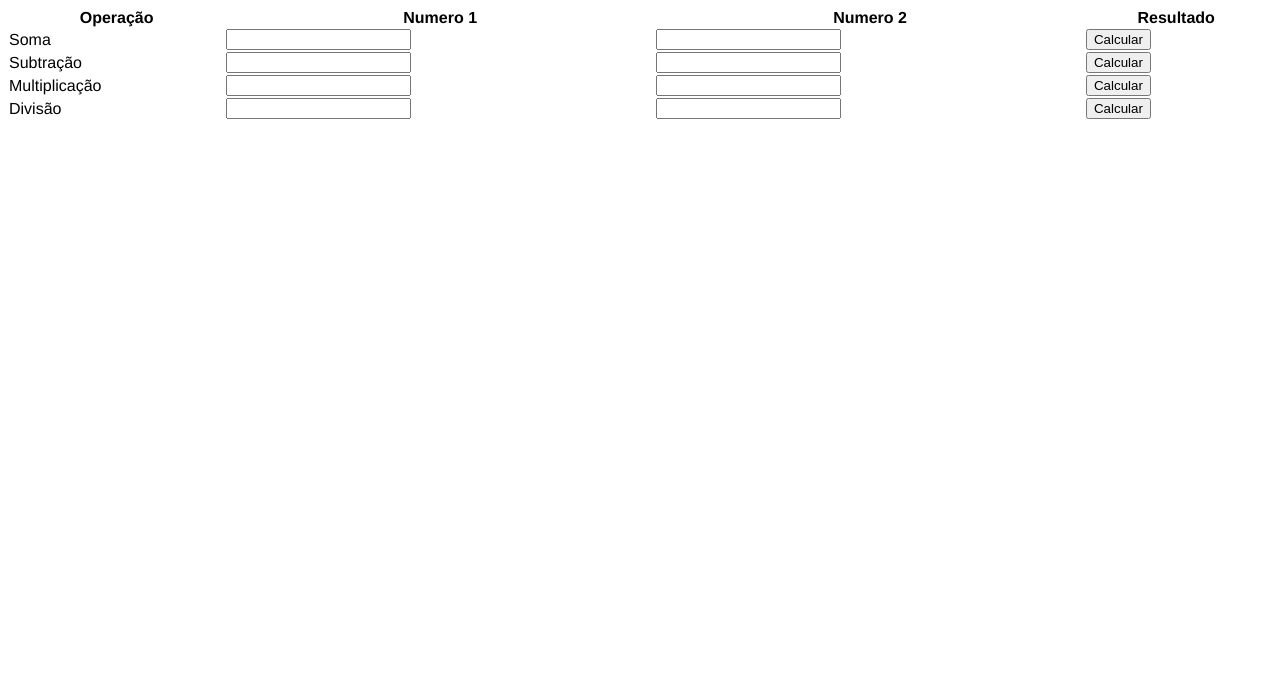
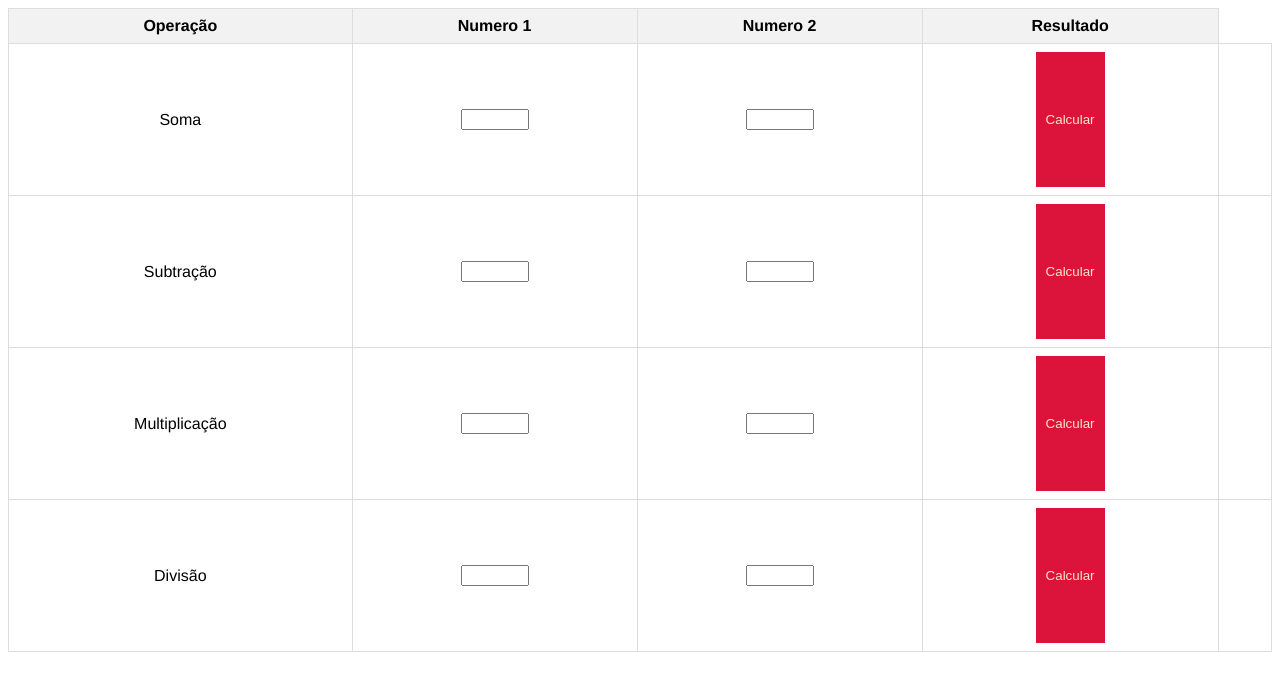
Before and after one commit to sarahsuriano/matematicalobato, a plain HTML site: page index.html in a window 1280 px wide. Drawn offline with Linux system fonts and the light colour scheme.

Commit message:
ssssssss

```diff
--- a/style.css
+++ b/style.css
@@ -5,3 +5,22 @@ table {
     width: 100%;
     border-collapse: collapse;
 }
+th, td {
+    border: 1px solid #ddd;
+    padding: 8px;
+    text-align: center;
+}
+th{
+    background-color: #f2f2f2;
+}
+input[type="number"] {
+    width: 60px;
+}
+
+button {
+    background-color: crimson;
+    color: bisque;
+    padding: 60px 10px;
+    border: none;
+    cursor: pointer;
+}
```
